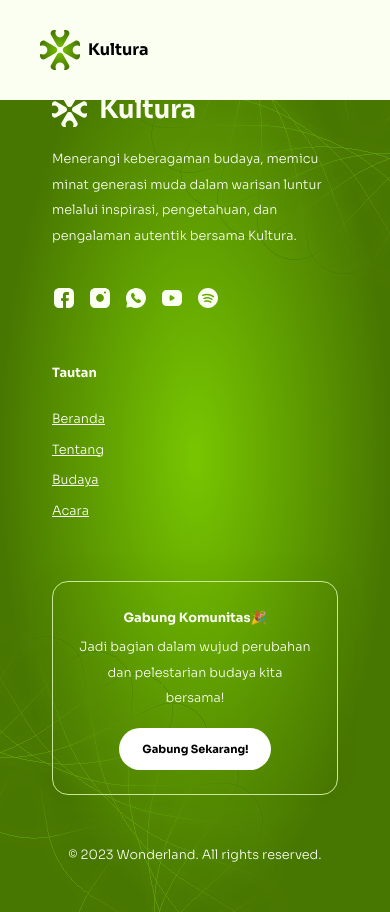
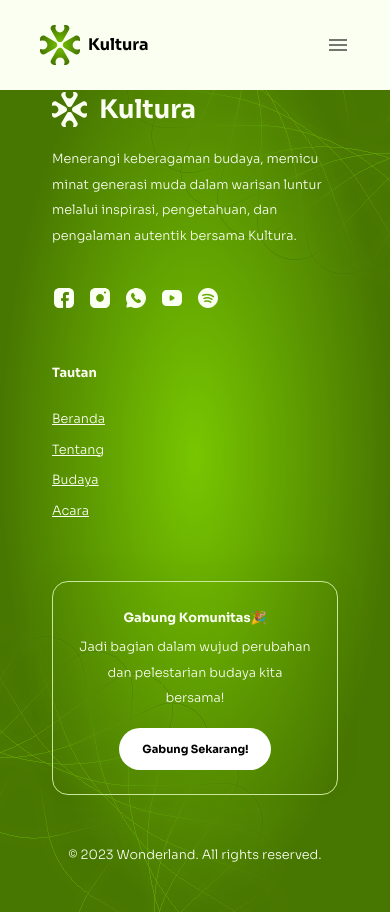
Before and after one commit to algavania/kultura-wonderland, a Vue app: page /culture in a window 390 px wide. Built offline with nearby package versions, Linux system fonts and the light colour scheme; a web font is replaced by a local one.

Commit message:
style: responsive navbar

```diff
--- a/src/core/NavBar.vue
+++ b/src/core/NavBar.vue
@@ -1,6 +1,6 @@
 <template>
   <nav class="pa-0" elevation="0" style="z-index: 100 !important">
-    <v-app-bar fixed elevation="0" height="100" color="background" class="pb-4 nav-shadow">
+    <v-app-bar fixed elevation="0" height="90" color="background" class="pb-4 nav-shadow nav-height">
       <v-container>
         <div class="d-flex">
           <v-col style="position: relative">
@@ -23,8 +23,25 @@
               </div>
             </v-toolbar-items>
           </v-col>
+          <v-col class="pa-0 flex-grow-1 align-center d-flex justify-end d-lg-none">
+            <v-btn icon @click="drawer = !drawer">
+              <v-icon>mdi-menu</v-icon>
+            </v-btn>
+          </v-col>
         </div>
       </v-container>
+
+      <v-navigation-drawer v-model="drawer" app right style="background-color: #fafff2 !important" class="d-lg-none">
+        <v-list class="my-4">
+          <v-list-item v-for="link in links" :key="link.to" link>
+            <v-list-item-content>
+              <router-link :to="link.to" style="text-decoration: none">
+                <v-list-item-title class="text-md">{{ link.name }}</v-list-item-title>
+              </router-link>
+            </v-list-item-content>
+          </v-list-item>
+        </v-list>
+      </v-navigation-drawer>
     </v-app-bar>
   </nav>
 </template>
@@ -55,6 +72,10 @@ export default {
 }
 
 @media screen and (max-width: 860px) {
+  .nav-height {
+    max-height: 90px !important;
+  }
+
   .logo-img {
     height: 42px;
     width: 42px;
--- a/src/views/HomeView.vue
+++ b/src/views/HomeView.vue
@@ -46,7 +46,7 @@ export default {
 
 .about-bg {
   position: absolute;
-  top: 31.8%;
+  top: 30%;
   left: 0;
   width: 42%;
   max-width: 640px;
```
